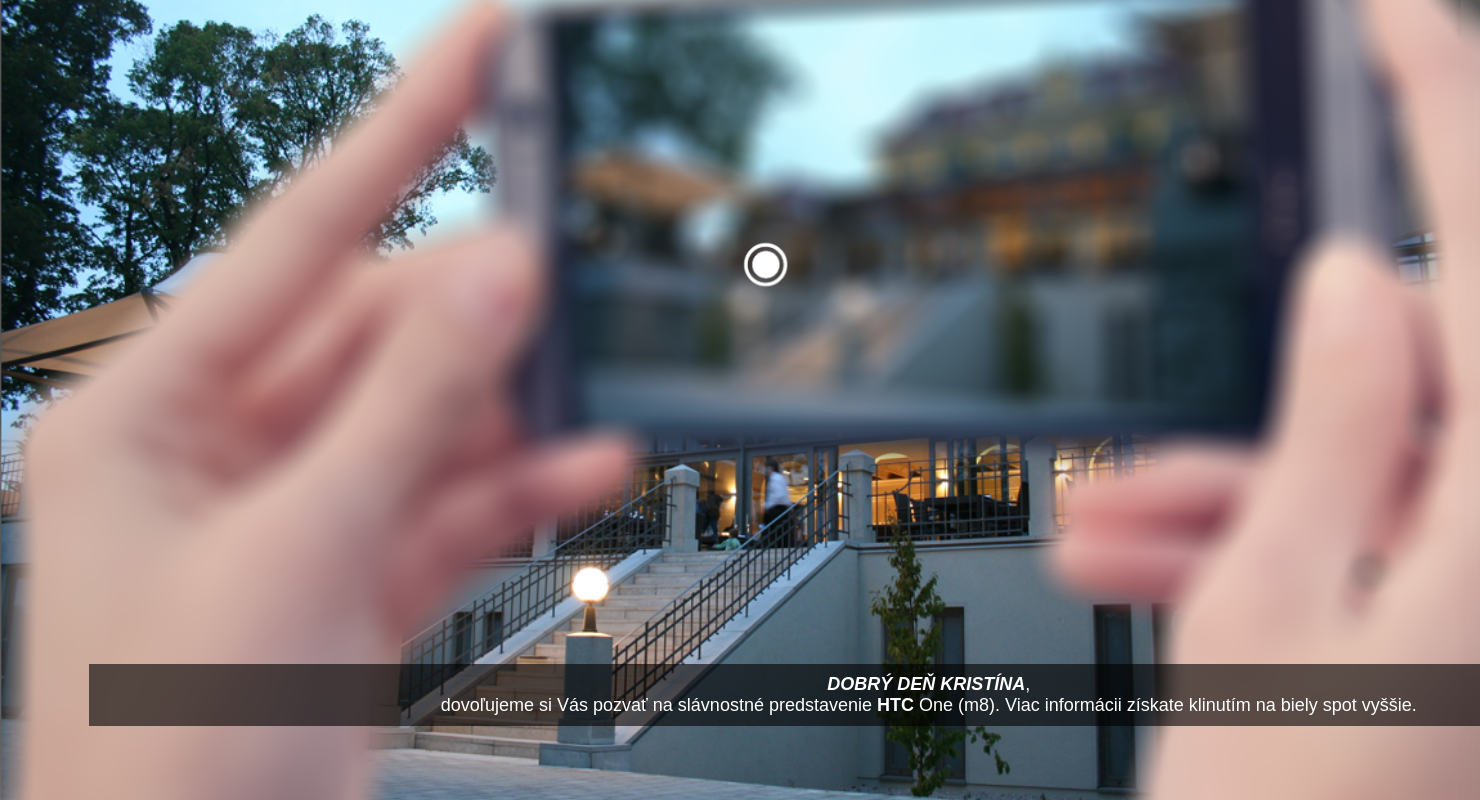
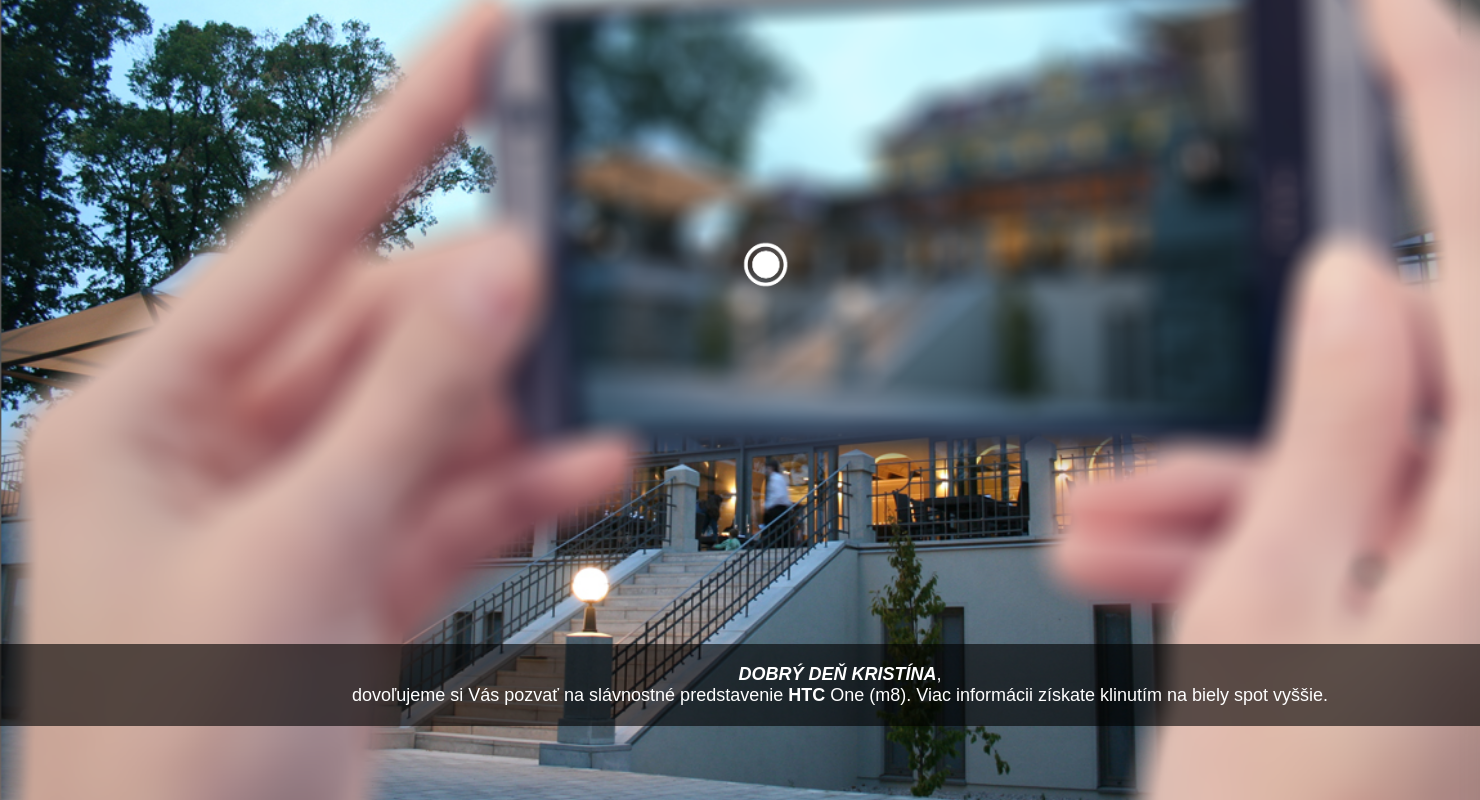
Before and after one commit to peterkajan/postovabanka, a PHP site: page /page1.html in a window 1480 px wide; the page is wider, and only the part inside the window is pictured. Run offline with PHP 8.4, Linux system fonts and the light colour scheme; some libraries are stand-ins or nearby versions.

Commit message:
text style

```diff
--- a/stylesheets/main.css
+++ b/stylesheets/main.css
@@ -44,9 +44,9 @@ body {
 	color: white;
 	position: absolute;
 	bottom: 7%;
-	left: 6%;
+	/*right: 6%;*/
 	background-color: rgba(0, 0, 0, 0.6);
-	padding: 10px 15px 10px 100px;
+	padding: 20px 15px 20px 100px;
 	width: 100%;
 	font-size:large;
 	text-align:center;
```
